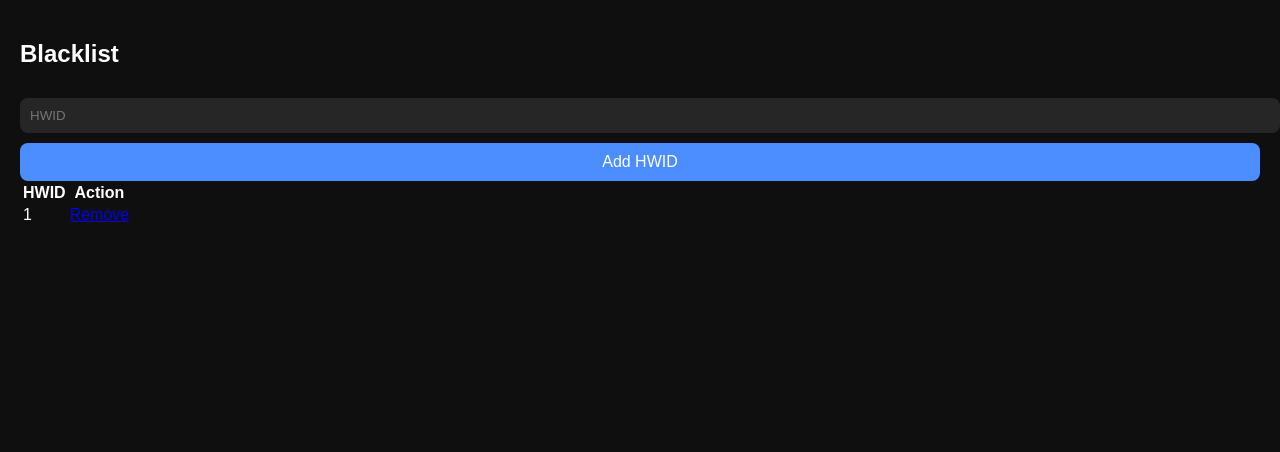
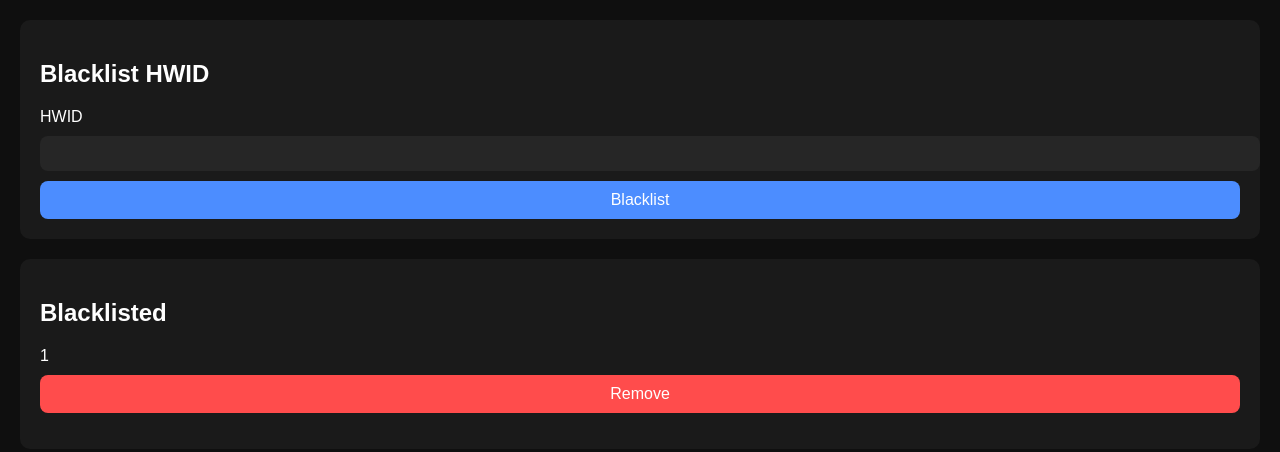
Before and after one commit to AsianTwchSecond/eclipse-hwid, a Flask app: template templates/blacklist.html in a window 1280 px wide. Shown: the top 452 px of the page. Run offline with Flask 3, Linux system fonts and the light colour scheme; the template is opened without the code that fills it: most values are stand-ins (such as "Sample title", 1, 10 or a date in 2020).

Commit message:
Update blacklist.html

```diff
--- a/templates/blacklist.html
+++ b/templates/blacklist.html
@@ -1,21 +1,27 @@
 {% extends "base.html" %}
 {% block content %}
 
-<h2>Blacklist</h2>
+<div class="card">
+    <h2>Blacklist HWID</h2>
 
-<form method="post" action="/addblacklist">
-    <input name="hwid" placeholder="HWID" required>
-    <button type="submit">Add HWID</button>
-</form>
+    <form method="POST" action="/addblacklist">
+        <label>HWID</label>
+        <input name="hwid" required>
 
-<table>
-<tr><th>HWID</th><th>Action</th></tr>
-{% for hwid, v in black.items() %}
-<tr>
-    <td>{{ hwid }}</td>
-    <td><a href="/removeblacklist/{{ hwid }}">Remove</a></td>
-</tr>
-{% endfor %}
-</table>
+        <button type="submit">Blacklist</button>
+    </form>
+</div>
+
+<div class="card">
+    <h2>Blacklisted</h2>
+
+    {% for hwid, val in black.items() %}
+    <p>{{ hwid }}
+       <a href="/removeblacklist/{{ hwid }}">
+           <button style="background:#ff4c4c; margin-top:10px;">Remove</button>
+       </a>
+    </p>
+    {% endfor %}
+</div>
 
 {% endblock %}
```
